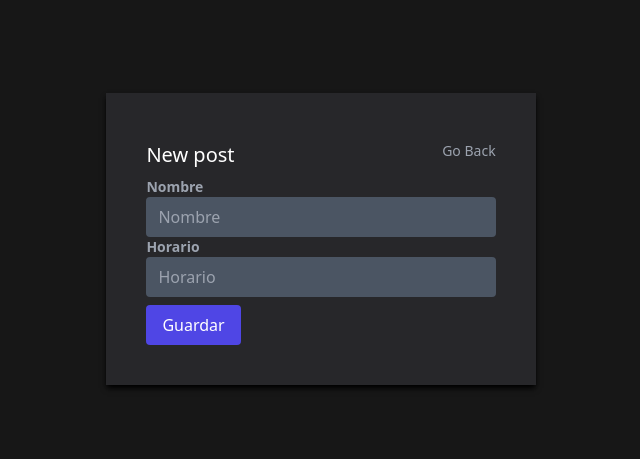
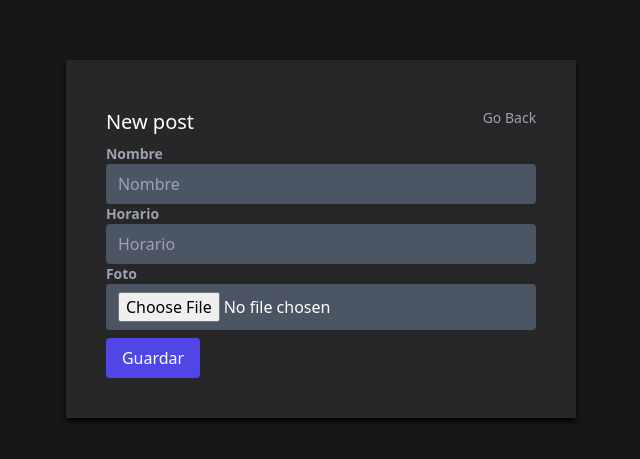
Before and after one commit to wiltrouble/MERN_CRUD, a React (Create React App) app in the folder client/: page /new in a window 1280 px wide. Shown: the part 161-620 px from the top of the page, without its empty margins (319-959 px from the left). Built offline with nearby package versions, Linux system fonts and the light colour scheme; no server answers.

Commit message:
Upload images

```diff
--- a/client/src/api/posts.js
+++ b/client/src/api/posts.js
@@ -2,7 +2,20 @@ import axios from 'axios';
 
 export const getPostsRequest = async () => await axios.get('/posts')
 
-export const createPostRequest = async post => await axios.post('/posts', post)
+export const createPostRequest = async post => {
+  const form = new FormData()
+  for (let key in post) {
+    form.append(key, post[key])
+  }
+
+  const res =  await axios.post('/posts', form, {
+    headers: {
+      "Content-Type": "multipart/form-data",
+    }
+  })
+  console.log(res.data);
+  return res
+}
 
 export const deletePostRequest = async (id) => await axios.delete("/posts/" + id);
 
--- a/client/src/components/PostCard.js
+++ b/client/src/components/PostCard.js
@@ -41,21 +41,25 @@ export const PostCard = ({ post }) => {
 
   return (
     <div
-      className="bg-zinc-800 text-white rounded-sm shadow-md shadow-black hover:bg-zinc-700 hover:cursor-pointer"
-      onClick={() => navigate(`/posts/${post._id}`)}>
+      className="bg-zinc-800 text-white rounded-md shadow-md shadow-black hover:bg-zinc-700 hover:cursor-pointer"
+      onClick={() => navigate(`/${post._id}`)}
+    >
       <div className="px-4 py-7">
-        <div className="flex justify-between">
-          <h3>{post.name}</h3>
+        <div className="flex justify-between items-center">
+          <h3 className="text-md font-semibold">{post.name}</h3>
           <button
             className="bg-red-600 text-sm px-2 py-1 rounded-sm"
-            onClick={() => handleDelete(post._id)}
+            onClick={(e) => {
+              e.stopPropagation();
+              handleDelete(post._id);
+            }}
           >
             Eliminar
           </button>
         </div>
-
-        <p>{post.shift}</p>
+        <p className="text-gray-400">{post.shift}</p>
       </div>
+      {post.photo && <img src={post.photo.url} alt={post.name} />}
     </div>
   );
 };
--- a/client/src/context/postContext.js
+++ b/client/src/context/postContext.js
@@ -1,55 +1,68 @@
 import { useState, useContext, createContext, useEffect } from "react";
-import {getPostsRequest, createPostRequest, deletePostRequest, getPostRequest, updatePostRequest} from '../api/posts';
+import {
+  getPostsRequest,
+  createPostRequest,
+  deletePostRequest,
+  getPostRequest,
+  updatePostRequest,
+} from "../api/posts";
 
-const postContext = createContext()
+const postContext = createContext();
 
 export const usePosts = () => {
-  const context = useContext(postContext)
+  const context = useContext(postContext);
   return context;
-}
+};
 
-export const PostProvided = ({children}) => {
-
-  const [posts, setPosts] = useState([])
+export const PostProvided = ({ children }) => {
+  const [posts, setPosts] = useState([]);
 
   const getPosts = async () => {
-    const res = await getPostsRequest()
-    setPosts(res.data)
+    const res = await getPostsRequest();
+    setPosts(res.data);
+  };
+
+  const createPost = async (post) => {
+    try {
+      const res = await createPostRequest(post);
+      setPosts([...posts, res.data]);
+    } catch (error) {
+      console.log(error);
     }
+  };
 
-  const createPost = async post => {
-    const res = await createPostRequest(post)
-    setPosts([...posts, res.data])
-  }
+  const deletePost = async (id) => {
+    await deletePostRequest(id);
+    setPosts(posts.filter((post) => post._id !== id));
+  };
 
-  const deletePost = async id => {
-    await deletePostRequest(id)
-    setPosts(posts.filter((post) => post._id !== id))
-  }
-
-  const getPost = async id => {
-    const res = await getPostRequest(id)
-    return res.data
-  }
+  const getPost = async (id) => {
+    const res = await getPostRequest(id);
+    return res.data;
+  };
 
   const updatePost = async (id, post) => {
-    const res = await updatePostRequest(id, post)
-    setPosts(posts.map(post => post._id === id ? res.data : post))
-  }
+    const res = await updatePostRequest(id, post);
+    setPosts(posts.map((post) => (post._id === id ? res.data : post)));
+  };
 
   useEffect(() => {
-    getPosts()
-  }, [])
+    getPosts();
+  }, []);
 
-  return <postContext.Provider value={{
+  return (
+    <postContext.Provider
+      value={{
         posts,
         setPosts,
         getPosts,
         createPost,
         deletePost,
         getPost,
-    updatePost
-  }}>
+        updatePost,
+      }}
+    >
       {children}
     </postContext.Provider>
-}
+  );
+};
--- a/client/src/pages/PostForm.js
+++ b/client/src/pages/PostForm.js
@@ -11,7 +11,8 @@ export const PostForm = () => {
 
   const [post, setPost] = useState({
     name: "",
-    shit: "",
+    shift: "",
+    image: null,
   });
 
   useEffect(() => {
@@ -21,14 +22,16 @@ export const PostForm = () => {
         setPost(post);
       }
     })();
-  }, [params.id]);
+  }, [params.id, getPost]);
 
   return (
     <div className="flex items-center justify-center">
       <div className="bg-zinc-800 p-10 shadow-md shadow-black">
         <header className="flex justify-between py-2">
           <h3 className="text-xl text-white">New post</h3>
-          <Link to="/" className="text-gray-400 text-sm hover:text-gray-300">Go Back</Link>
+          <Link to="/" className="text-gray-400 text-sm hover:text-gray-300">
+            Go Back
+          </Link>
         </header>
         <Formik
           initialValues={post}
@@ -38,7 +41,7 @@ export const PostForm = () => {
           })}
           onSubmit={async (values, actions) => {
             if (params.id) {
-              await updatePost(params.id, values)
+              await updatePost(params.id, values);
             } else {
               await createPost(values);
             }
@@ -46,7 +49,7 @@ export const PostForm = () => {
           }}
           enableReinitialize
         >
-          {({ handleSubmit }) => (
+          {({ handleSubmit, setFieldValue }) => (
             <Form onSubmit={handleSubmit}>
               <label
                 className="text-sm block font-bold text-gray-400"
@@ -80,6 +83,19 @@ export const PostForm = () => {
                 className="text-red-400 text-sm"
                 name="shift"
               />
+
+              <label
+                className="text-sm block font-bold text-gray-400"
+                htmlFor="name"
+              >
+                Foto
+              </label>
+              <input
+                type="file"
+                name="image"
+                className="px-3 py-2 focus:outline-none rounded bg-gray-600 text-white w-full"
+                onChange={(e) => setFieldValue('image', e.target.files[0])}
+              ></input>
               <button
                 type="submit"
                 className="bg-indigo-600 hover:bg-indigo-500 px-4 py-2 rounded mt-2 text-white focus:outline-none disabled:bg-indigo-400"
```
Lines whose indentation alone changed are shown as unchanged.
